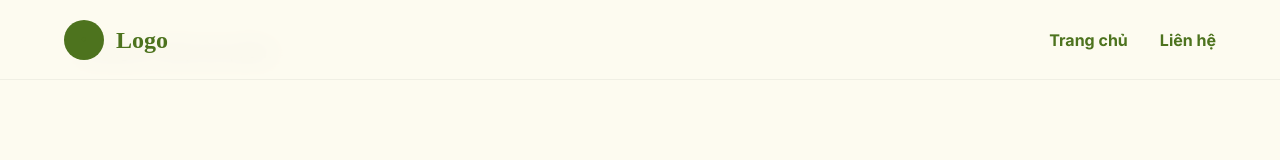
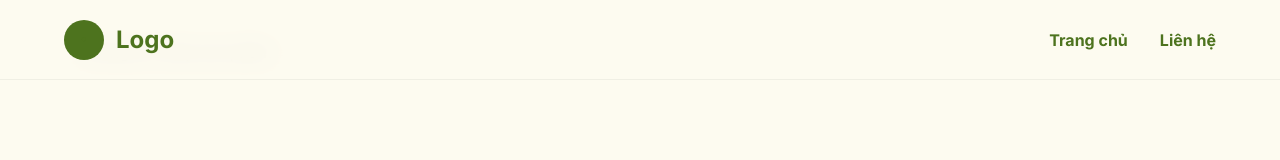
Before and after one commit to nguyenvietcuong0112/plant_web, a React (Vite) app in the folder client/: page /plant/1 in a window 1280 px wide. Shown: the top 160 px of the page. Built offline with nearby package versions, Linux system fonts and the light colour scheme; no server answers; a web font is replaced by a local one.

Commit message:
UI: Refine typography - apply Libre Caslon Display ONLY to Hero title and subtitle, Inter elsewhere

```diff
--- a/client/src/index.css
+++ b/client/src/index.css
@@ -36,7 +36,7 @@ body {
 }
 
 h1, h2, h3, h4, .nav-logo {
-  font-family: var(--brand-font);
+  font-family: var(--body-font);
   color: var(--text-dark);
 }
 
@@ -174,7 +174,7 @@ h1, h2, h3, h4, .nav-logo {
 }
 
 .plant-name {
-  font-family: var(--brand-font);
+  font-family: var(--body-font);
   font-size: 1.5rem;
   font-weight: 700;
   margin-bottom: 5px;
@@ -449,7 +449,7 @@ section {
 }
 
 .detail-title {
-  font-family: var(--brand-font);
+  font-family: var(--body-font);
   font-size: 2.25rem;
   font-weight: 700;
   color: var(--primary);
```
